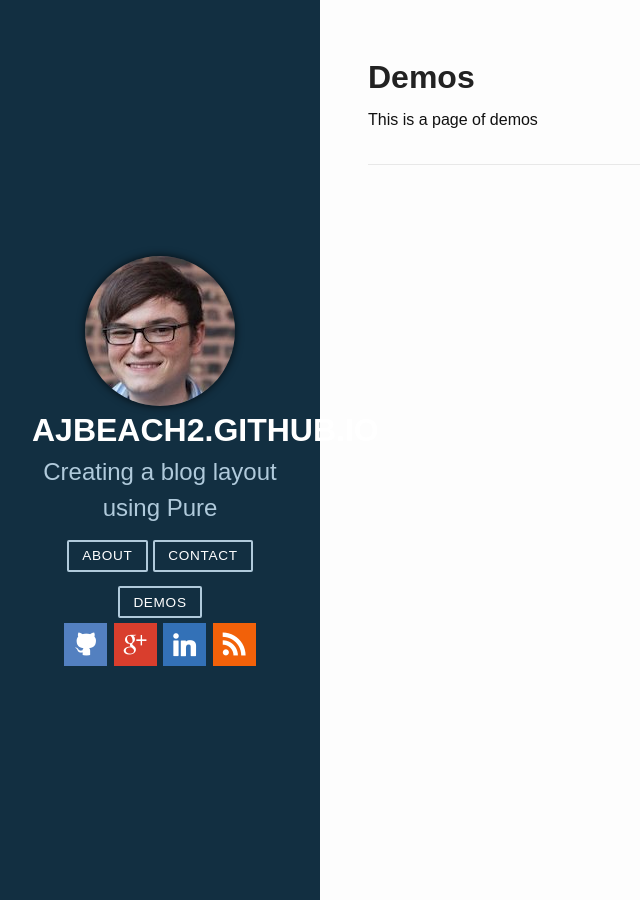
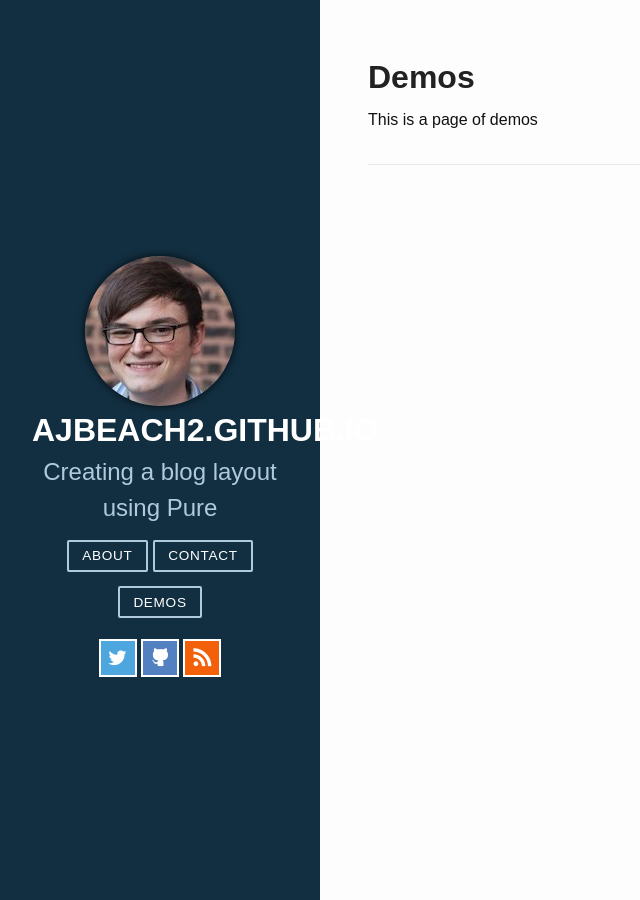
Before and after one commit to ajbeach2/ajbeach2.github.io, a Jekyll site: the page built from demos.html, in a window 1280 px wide. Shown: the whole page, without its empty margins (0-640 px from the left). Built offline with Jekyll 4.4.1, drawn with Linux system fonts in a browser that asks for light colours; nearby versions of some CDN libraries.

Commit message:
styling, social icons

```diff
--- a/_includes/header.html
+++ b/_includes/header.html
@@ -20,9 +20,8 @@
         </nav>
         <div class="social-icon-list">
             <ul class="soc">
+                <li><a class="soc-twitter" href="{{site.twitter}}"></a></li>
                 <li><a class="soc-github" href="{{site.github}}"></a></li>
-                <li><a class="soc-google" href="{{site.google_plus}}"></a></li>
-                <li><a class="soc-linkedin" href="{{ site.linkedin }}"></a></li>
                 <li><a class="soc-rss soc-icon-last" href="{{ "/feed.xml" | prepend: site.baseurl }}"></a>
                 </li>
             </ul>
--- a/_sass/_social-icons.scss
+++ b/_sass/_social-icons.scss
@@ -25,13 +25,13 @@
 @media screen and (-webkit-min-device-pixel-ratio:0) {
     @font-face {
         font-family:si;
-        src: url(/fonts/socicon-1.3/socicon.svg) format(svg);
+        src: url(PATH_TO/socicon.svg) format(svg);
     }
 }
 
 .soc {
     overflow:hidden;
-    margin:0; padding:0;
+    padding:0;
     list-style:none;
 }
 
@@ -39,8 +39,8 @@
     display:inline-block;
     *display:inline;
     zoom:1;
+    border: 2px solid white;
 }
-
 .soc li a {
     font-family:si!important;
     font-style:normal;
@@ -52,31 +52,20 @@
     -ms-box-sizing:border-box;
     -o-box-sizing:border-box;
     box-sizing:border-box;
-
-    -o-transition:.1s;
-    -ms-transition:.1s;
-    -moz-transition:.1s;
-    -webkit-transition:.1s;
-    transition:.1s;
-    -webkit-transition-property: transform;
-    transition-property: transform;
-    -webkit-transform: translateZ(0);
-    transform: translateZ(0);
-
     overflow:hidden;
     text-decoration:none;
     text-align:center;
     display:block;
     position: relative;
     z-index: 1;
-    width: 43px;
-    height: 43px;
-    line-height: 43px;
-    font-size: 23px;
+    width: 34px;
+    height: 34px;
+    line-height: 34px;
+    font-size: 18px;
     -webkit-border-radius: 0px;
     -moz-border-radius: 0px;
     border-radius: 0px;
-    margin-right: 2px;
+    margin-right: 0px;
     color: #ffffff;
     background-color: none;
 }
@@ -91,18 +80,6 @@
 .soc-twitter:before {
     content:'a';
 }
-.soc-google {
-    background-color: #d93e2d;
-}
-.soc-google:before {
-    content:'c';
-}
-.soc-linkedin {
-    background-color: #3371b7;
-}
-.soc-linkedin:before {
-    content:'j';
-}
 .soc-rss {
     background-color: #f26109;
 }
@@ -115,19 +92,3 @@
 .soc-github:before {
     content:'Q';
 }
-
-.soc-twitter:hover {
-    background-color: #3993ca;
-}
-.soc-google:hover {
-    background-color: #c52a19;
-}
-.soc-linkedin:hover {
-    background-color: #1f5da3;
-}
-.soc-rss:hover {
-    background-color: #de4d00;
-}
-.soc-github:hover {
-    background-color: #3f6cac;
-}
```
